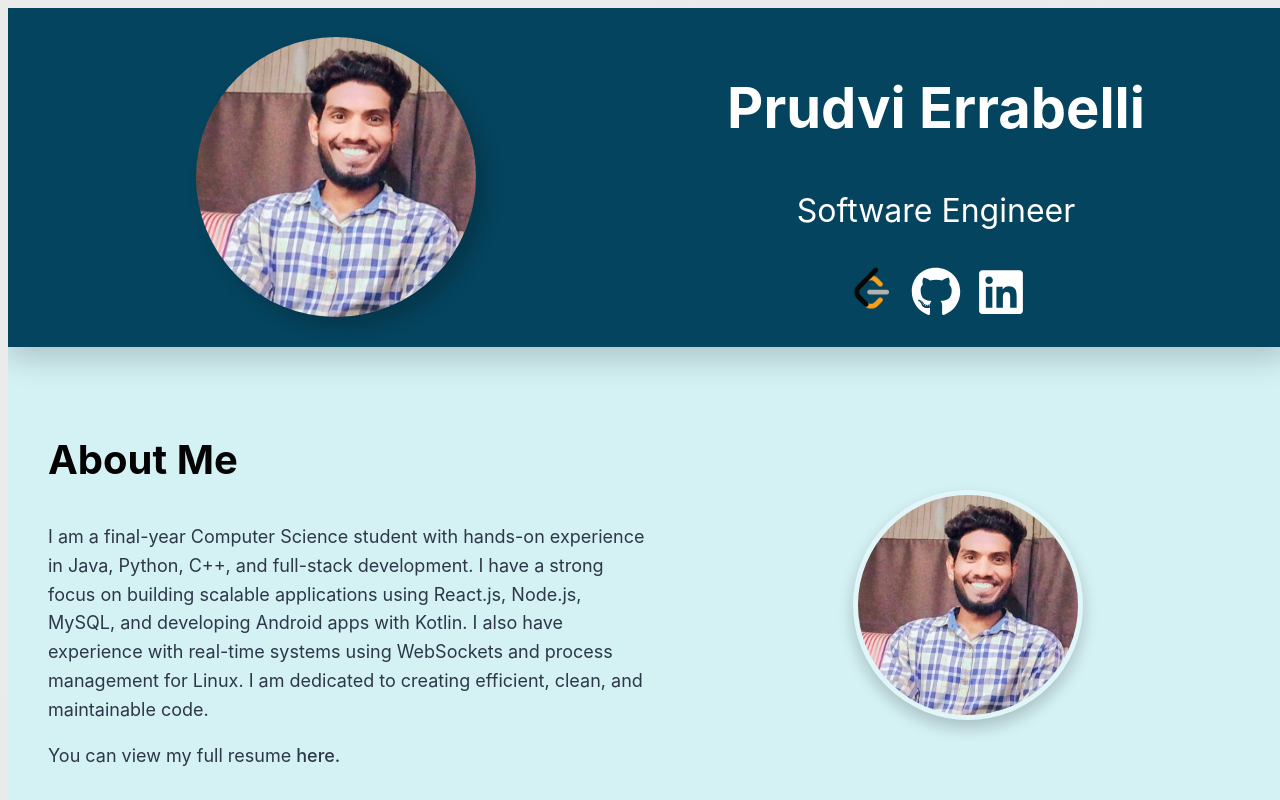
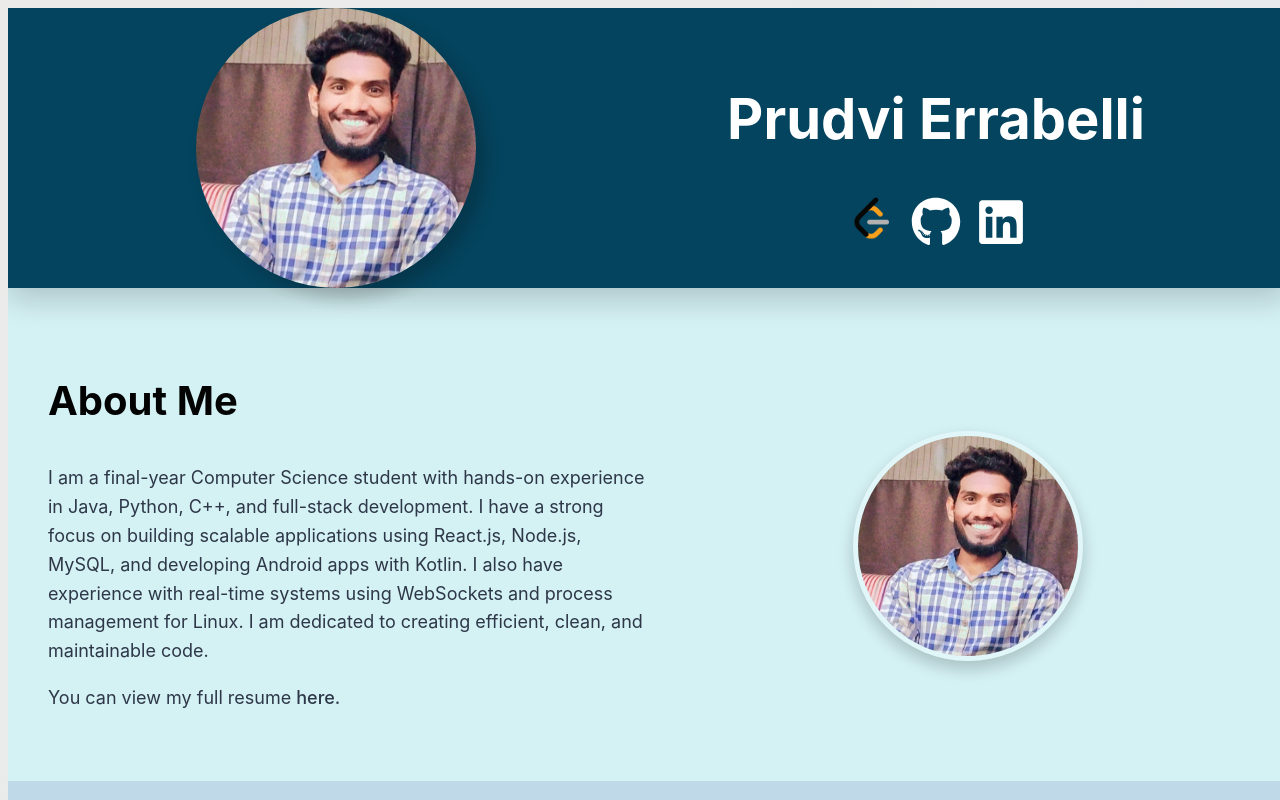
Before and after one commit to errabelliprudvi/Portfolio, a React (Vite) app: page / in a window 1280 px wide. Shown: the top 800 px of the page. Built offline with nearby package versions, Linux system fonts and the light colour scheme.

Commit message:
new Update

```diff
--- a/src/components/Home.jsx
+++ b/src/components/Home.jsx
@@ -26,7 +26,7 @@ const Home = () => {
         transition={{ duration: 0.8, delay: 0.2 }}
       >
         <h1>Prudvi Errabelli</h1>
-        <p>Software Engineer</p>
+        <p></p>
 
 
         <div className="header-icons">
--- a/src/styles/home.css
+++ b/src/styles/home.css
@@ -3,6 +3,7 @@
   display: flex;
   flex-direction: column;
   align-items: center;
+  padding: auto;
   justify-content: center;
   background: #05445E;
   color: #ffffff;
```
